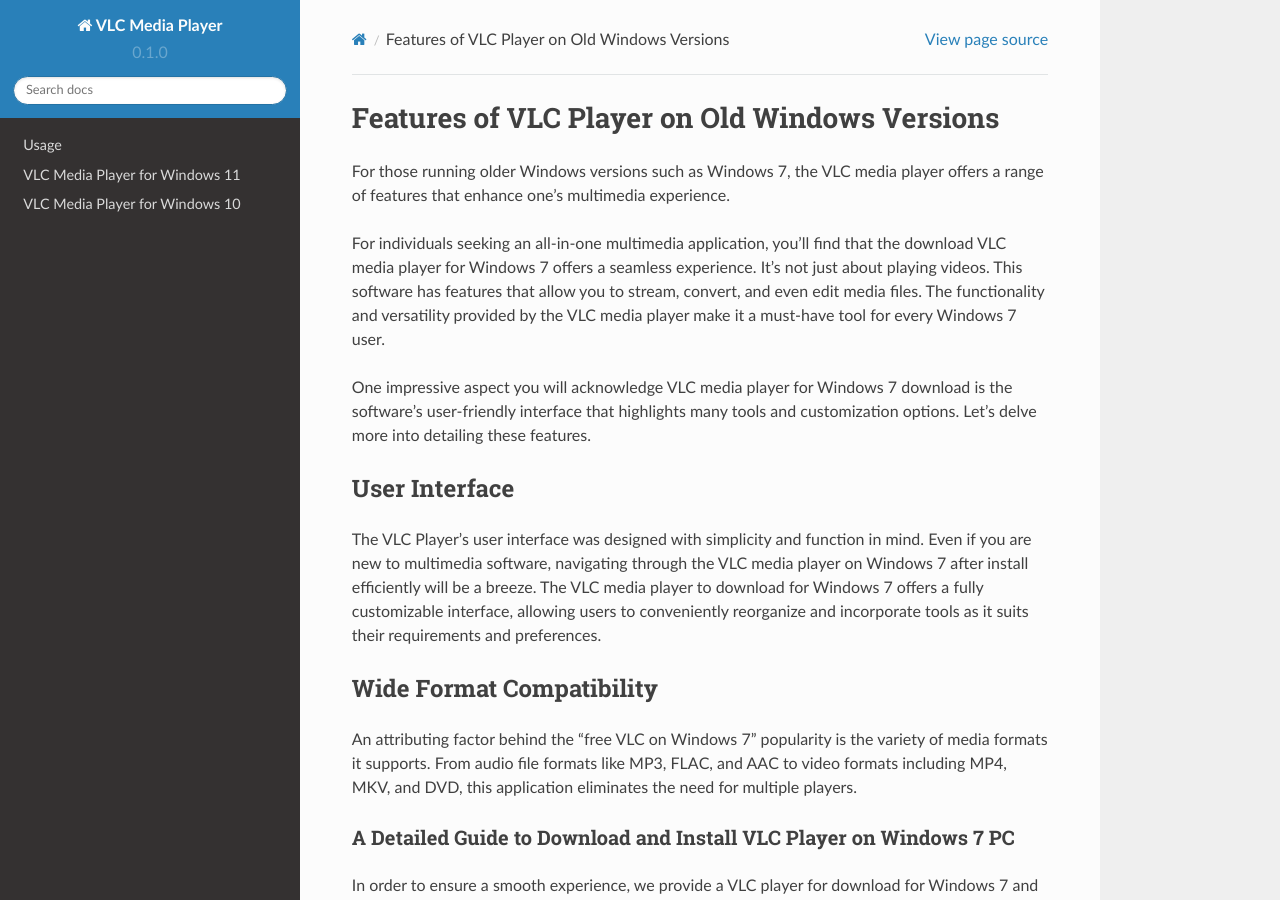
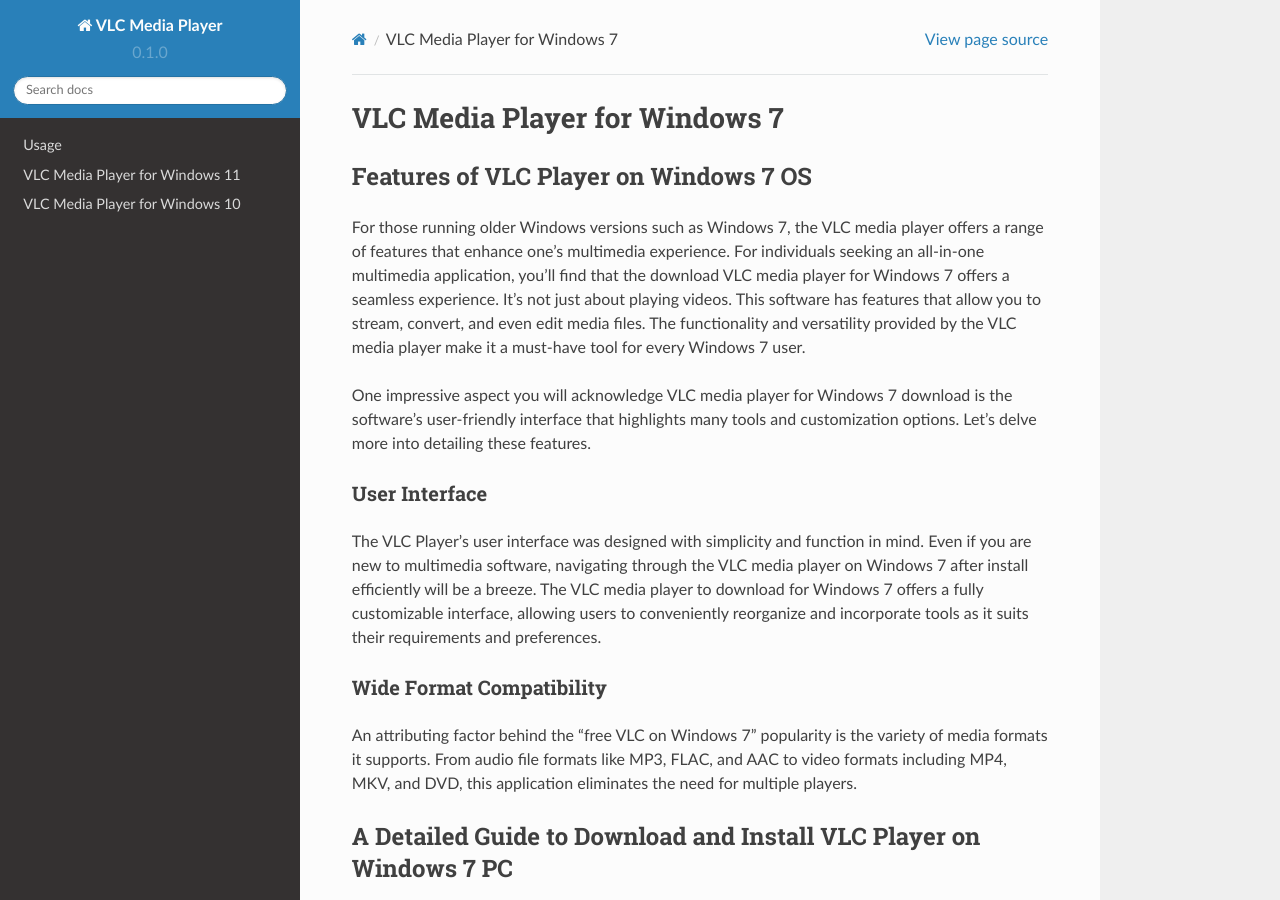
Before and after one commit to Herminial/vlc-media-player, a Sphinx documentation site: the page built from docs/source/windows7.rst, in a window 1280 px wide and 900 px high. Built offline with Sphinx 7.4.7 and the Read the Docs theme 2.0.0, drawn with Linux system fonts in a browser that asks for light colours; pages that are not in the unit, such as notebooks, are missing from menus.

Commit message:
Update windows7.rst

```diff
--- a/docs/source/windows7.rst
+++ b/docs/source/windows7.rst
@@ -1,8 +1,8 @@
-Features of VLC Player on Old Windows Versions
-==============================================
-
+VLC Media Player for Windows 7
+==============================
+Features of VLC Player on Windows 7 OS
+--------------------------------------
 For those running older Windows versions such as Windows 7, the VLC media player offers a range of features that enhance one's multimedia experience.
-
 For individuals seeking an all-in-one multimedia application, you'll find that the download VLC media player for Windows 7 offers a seamless experience. It's not just about playing videos. This software has features that allow you to stream, convert, and even edit media files. The functionality and versatility provided by the VLC media player make it a must-have tool for every Windows 7 user.
 
 One impressive aspect you will acknowledge VLC media player for Windows 7 download is the software's user-friendly interface that highlights many tools and customization options. Let's delve more into detailing these features.
```
